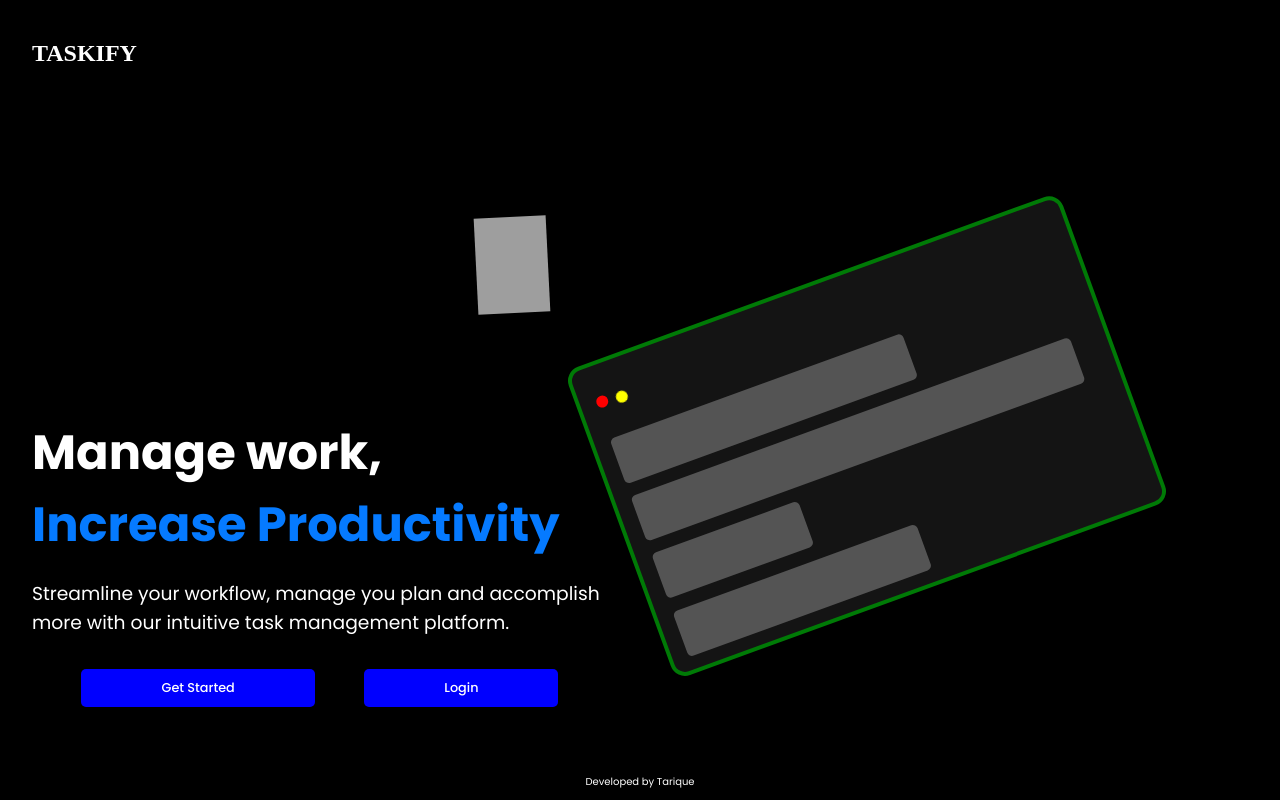
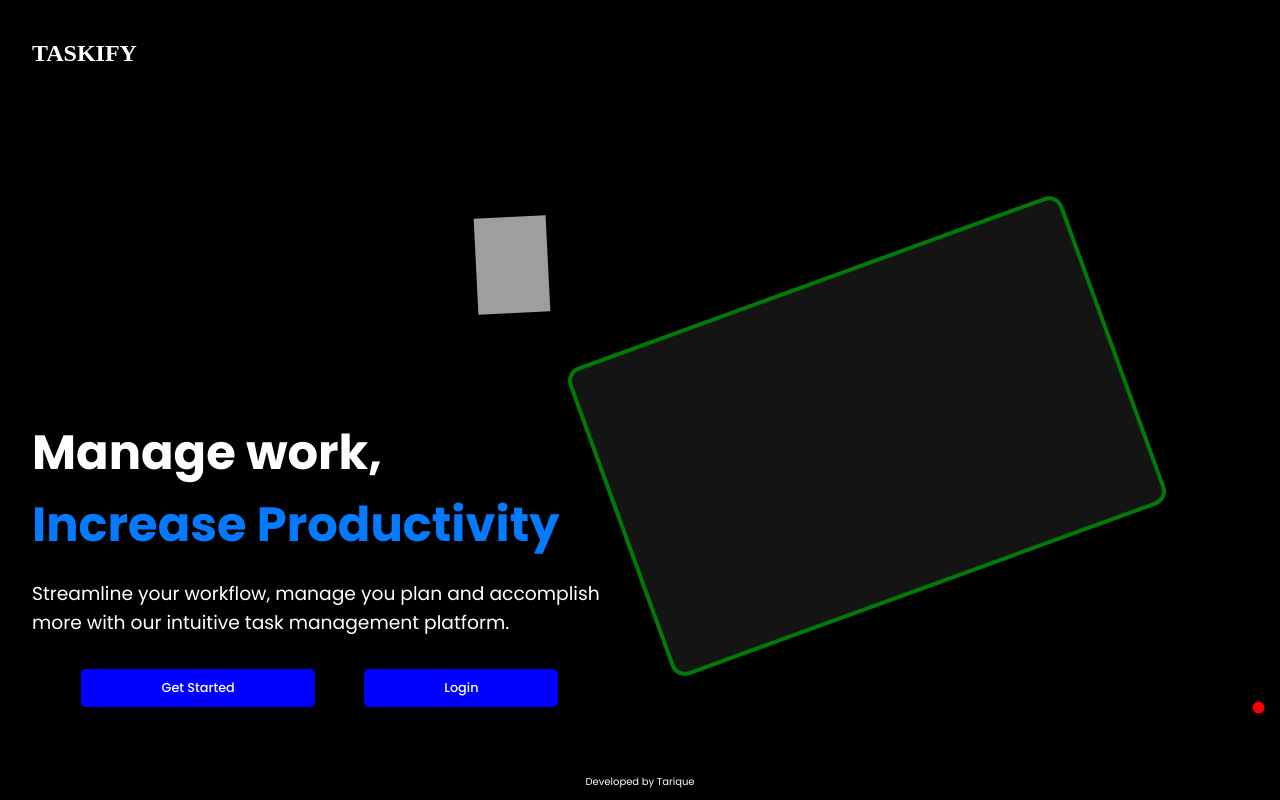
Before and after one commit to TariqueMdHasan/TASKIFY, a React (Create React App) app: page / in a window 1280 px wide. Built offline with nearby package versions, Linux system fonts and the light colour scheme; grey boxes are pictures that could not be loaded; a web font is replaced by a local one.

Commit message:
some animation added

```diff
--- a/src/pages/Landing.css
+++ b/src/pages/Landing.css
@@ -55,40 +55,70 @@
 .lp-blank2{
     height: 15%;
     width: 60%;
-    background-color: rgb(84, 84, 84);
+    /* background-color: rgb(84, 84, 84); */
     margin-left: 1rem;
     border-radius: 5px;
     cursor: pointer;
     transition: all 0.4s ease-in-out;
+    display: flex;
+    background-color: transparent;
+}
+.lp1{
+    height: 100%;
+    width: 4%;
+    /* background-color: rgb(84, 84, 84); */
+    transition: margin 0.2s ease;
+    /* border: 1px solid red; */
 }
 .lp-blank3{
     height: 15%;
     width: 90%;
-    background-color: rgb(84, 84, 84);
+    /* background-color: rgb(84, 84, 84); */
     margin-left: 1rem;
     border-radius: 5px;
     cursor: pointer;
     transition: all 0.4s ease-in-out;
+    display: flex;
+}
+.lp3{
+    height: 100%;
+    width: 4%;
+    /* border: 1px solid red; */
+    transition: margin 0.2s ease;
 }
 .lp-blank4{
     height: 15%;
     width: 30%;
-    background-color: rgb(84, 84, 84);
+    /* background-color: rgb(84, 84, 84); */
     margin-left: 1rem;
     border-radius: 5px;
     cursor: pointer;
     transition: all 0.4s ease-in-out;
+    display: flex;
+}
+.lp4{
+    height: 100%;
+    width: 6%;
+    /* border: 1px solid red; */
+    transition: margin 0.2s ease;
 }
 .lp-blank5{
     height: 15%;
     width: 50%;
-    background-color: rgb(84, 84, 84);
+    /* background-color: rgb(84, 84, 84); */
     margin-left: 1rem;
     border-radius: 5px;
     cursor: pointer;
     transition: all 0.4s ease-in-out;
+    display: flex;
 }
-.lp-blank5:hover, .lp-blank3:hover{
+.lp5{
+    height: 100%;
+    width: 4%;
+    /* border: 1px solid red; */
+    transition: margin 0.2s ease;
+}
+/* .lp-blank5:hover, .lp-blank3:hover{
     transform: scale(1.1);
     rotate: 20deg;
     z-index: 999;
@@ -97,7 +127,7 @@
     transform: scale(1.1);
     rotate: -20deg;
     z-index: 999;
-}
+}  */
 .lp-three-dot1{
     height: 12px;
     width: 12px;
@@ -207,3 +237,58 @@
     position: absolute;
     bottom: 0;
 }
+
+
+
+
+
+
+
+
+
+
+.lp-blank2 > div,
+.lp-blank3 > div,
+.lp-blank4 > div,
+.lp-blank5 > div {
+  transition: margin 0.2s ease;
+  background-color: rgb(84, 84, 84);
+}
+
+.lp-blank2 > div:hover,
+.lp-blank3 > div:hover,
+.lp-blank4 > div:hover,
+.lp-blank5 > div:hover {
+  margin-left: 5px;
+  margin-right: 5px;
+  margin-bottom: 3px;
+  transform: scale(1.2);
+}
+
+.lp-blank2 > div:hover + div,
+.lp-blank2 > div:hover ~ div:nth-child(n+2):nth-last-child(n+29),
+.lp-blank3 > div:hover + div,
+.lp-blank3 > div:hover ~ div:nth-child(n+2):nth-last-child(n+29),
+.lp-blank4 > div:hover + div,
+.lp-blank4 > div:hover ~ div:nth-child(n+2):nth-last-child(n+14),
+.lp-blank5 > div:hover + div,
+.lp-blank5 > div:hover ~ div:nth-child(n+2):nth-last-child(n+24) {
+  margin-left: 3px;
+  margin-right: 3px;
+  margin-bottom: 2px;
+  transform: scale(1.12);
+}
+
+.lp-blank2 > div:hover ~ div:nth-child(n+3):nth-last-child(n+28),
+.lp-blank2 > div:hover:nth-child(n+2) ~ div:nth-last-child(n+28),
+.lp-blank3 > div:hover ~ div:nth-child(n+3):nth-last-child(n+28),
+.lp-blank3 > div:hover:nth-child(n+2) ~ div:nth-last-child(n+28),
+.lp-blank4 > div:hover ~ div:nth-child(n+3):nth-last-child(n+13),
+.lp-blank4 > div:hover:nth-child(n+2) ~ div:nth-last-child(n+13),
+.lp-blank5 > div:hover ~ div:nth-child(n+3):nth-last-child(n+23),
+.lp-blank5 > div:hover:nth-child(n+2) ~ div:nth-last-child(n+23) {
+  margin-left: 2px;
+  margin-right: 2px;
+  margin-bottom: 1px;
+  transform: scale(1.05);
+}
--- a/src/pages/Landing.jsx
+++ b/src/pages/Landing.jsx
@@ -1,4 +1,4 @@
-import React, {useEffect, useRef} from 'react'
+import React, { useEffect, useRef } from 'react'
 import { useNavigate } from 'react-router-dom'
 import './Landing.css'
 import gsap from 'gsap'
@@ -20,13 +20,21 @@ function Landing() {
   const circle3Ref = useRef(null)
   const navigate = useNavigate()
 
-  useEffect(()=>{
+  useEffect(() => {
     const tl = gsap.timeline();
     const ap = gsap.timeline();
-    const bl = gsap.timeline();
+    // const bl = gsap.timeline();
+
+
+
+
+
+
+
 
     tl.fromTo(boxRef.current,
-      {x: 20,
+      {
+        x: 20,
         y: -50,
         ease: 'power3.in',
         duration: 1,
@@ -41,6 +49,40 @@ function Landing() {
           gsap.set(boxRef.current, { clearProps: 'rotate' }); // Clear inline rotate style
         },
       })
+      .fromTo(circle1Ref.current,
+        {
+          x: 1000,
+          y: 1000
+        }, {
+        x: 0,
+        y: 0,
+        duration: 4,
+        ease: 'power1.out',
+
+      }
+      ).fromTo(circle2Ref.current,
+        {
+          y: 1000,
+          x: 1000
+        }, {
+        x: 0,
+        y: 0,
+        duration: 0.5,
+        ease: "power1.out",
+
+      }
+      ).fromTo(circle3Ref.current,
+        {
+          x: 1000,
+          y: -1000
+        }, {
+        x: 0,
+        y: 0,
+        duration: 0.5,
+        ease: "power1.out",
+
+      }
+      )
       .fromTo(line1Ref.current,
         {
           width: "0%"
@@ -81,7 +123,7 @@ function Landing() {
     ap.fromTo(div1Ref.current,
       {
         x: -1000
-      },{
+      }, {
       x: 0,
       duration: 1,
       ease: 'power1.out'
@@ -89,7 +131,7 @@ function Landing() {
     ).fromTo(div2Ref.current,
       {
         x: -1000
-      },{
+      }, {
       x: 0,
       duration: 1,
       ease: 'power1.out'
@@ -97,7 +139,7 @@ function Landing() {
     ).fromTo(div3Ref.current,
       {
         x: -1000
-      },{
+      }, {
       x: 0,
       duration: 1,
       ease: 'power1.out'
@@ -105,44 +147,46 @@ function Landing() {
     ).fromTo(div4Ref.current,
       {
         x: -1000
-      },{
+      }, {
       x: 0,
       duration: 1,
       ease: 'power1.out'
     }
     );
-    bl.fromTo(circle1Ref.current,
-      {
-        x: -1000,
-      },{
-        x: 0,
-        duration: 4,
-        ease: 'power1.out',
+    // bl.fromTo(circle1Ref.current,
+    //   {
+    //     x: 1000,
+    //     y: 5000
+    //   },{
+    //     x: 0,
+    //     y: 0,
+    //     duration: 4,
+    //     ease: 'power1.out',
 
-      }
-    ).fromTo(circle2Ref.current,
-      {
-        y: 1000,
-        x:1000
-      },{
-        x: 0,
-        y: 0,
-        duration: 0.5,
-        ease: "power1.out",
+    //   }
+    // ).fromTo(circle2Ref.current,
+    //   {
+    //     y: 1000,
+    //     x:1000
+    //   },{
+    //     x: 0,
+    //     y: 0,
+    //     duration: 0.5,
+    //     ease: "power1.out",
 
-      }
-    ).fromTo(circle3Ref.current,
-      {
-        x: 1000,
-        y: -1000
-      },{
-        x: 0,
-        y: 0,
-        duration: 0.5,
-        ease: "power1.out",
+    //   }
+    // ).fromTo(circle3Ref.current,
+    //   {
+    //     x: 1000,
+    //     y: -1000
+    //   },{
+    //     x: 0,
+    //     y: 0,
+    //     duration: 0.5,
+    //     ease: "power1.out",
 
-      }
-    )
+    //   }
+    // )
 
 
 
@@ -163,7 +207,7 @@ function Landing() {
           <h2>TASKIFY</h2>
         </div>
         <div className="ld-left5">
-            <img src={Pen} alt="pen" className='pen' ref={imageRef}/>
+          <img src={Pen} alt="pen" className='pen' ref={imageRef} />
         </div>
         <div className="ld-left2" ref={div2Ref}>
           <h1><span className='ld-h1-w'>Manage work,</span> <br /> <span className='ld-h1-b'>Increase Productivity</span></h1>
@@ -174,8 +218,8 @@ function Landing() {
           </h3>
         </div>
         <div className="ld-left4" ref={div4Ref}>
-            <button className='ld-reg-btn' onClick={()=> navigate('/Registration')}>Get Started</button>
-            <button className='ld-log-btn' onClick={()=> navigate('/Login')}>Login</button>
+          <button className='ld-reg-btn' onClick={() => navigate('/Registration')}>Get Started</button>
+          <button className='ld-log-btn' onClick={() => navigate('/Login')}>Login</button>
         </div>
       </div>
       <div className="landing-con2">
@@ -185,10 +229,129 @@ function Landing() {
             <div className="lp-three-dot2" ref={circle2Ref}></div>
             <div className="lp-three-dot3" ref={circle3Ref}></div>
           </div>
-            <div ref={line1Ref}  className="lp-blank2"></div>
-            <div ref={line2Ref} className="lp-blank3"></div>
-            <div ref={line3Ref} className="lp-blank4"></div>
-            <div ref={line4Ref} className="lp-blank5"></div>
+          <div ref={line1Ref} className="lp-blank2">
+            <div className="lp-blacnk21 lp1"></div>
+            <div className="lp-blacnk22 lp1"></div>
+            <div className="lp-blacnk23 lp1"></div>
+            <div className="lp-blacnk24 lp1"></div>
+            <div className="lp-blacnk25 lp1"></div>
+            <div className="lp-blacnk26 lp1"></div>
+            <div className="lp-blacnk27 lp1"></div>
+            <div className="lp-blacnk28 lp1"></div>
+            <div className="lp-blacnk29 lp1"></div>
+            <div className="lp-blacnk210 lp1"></div>
+            <div className="lp-blacnk211 lp1"></div>
+            <div className="lp-blacnk212 lp1"></div>
+            <div className="lp-blacnk213 lp1"></div>
+            <div className="lp-blacnk214 lp1"></div>
+            <div className="lp-blacnk215 lp1"></div>
+            <div className="lp-blacnk216 lp1"></div>
+            <div className="lp-blacnk217 lp1"></div>
+            <div className="lp-blacnk218 lp1"></div>
+            <div className="lp-blacnk219 lp1"></div>
+            <div className="lp-blacnk220 lp1"></div>
+            <div className="lp-blacnk221 lp1"></div>
+            <div className="lp-blacnk222 lp1"></div>
+            <div className="lp-blacnk223 lp1"></div>
+            <div className="lp-blacnk224 lp1"></div>
+            <div className="lp-blacnk225 lp1"></div>
+            <div className="lp-blacnk226 lp1"></div>
+            <div className="lp-blacnk227 lp1"></div>
+            <div className="lp-blacnk228 lp1"></div>
+            <div className="lp-blacnk229 lp1"></div>
+            <div className="lp-blacnk230 lp1"></div>
+          </div>
+          <div ref={line2Ref} className="lp-blank3">
+            <div className="lp3-blank1 lp3"></div>
+            <div className="lp3-blank2 lp3"></div>
+            <div className="lp3-blank3 lp3"></div>
+            <div className="lp3-blank4 lp3"></div>
+            <div className="lp3-blank5 lp3"></div>
+            <div className="lp3-blank6 lp3"></div>
+            <div className="lp3-blank7 lp3"></div>
+            <div className="lp3-blank8 lp3"></div>
+            <div className="lp3-blank9 lp3"></div>
+            <div className="lp3-blank10 lp3"></div>
+            <div className="lp3-blank11 lp3"></div>
+            <div className="lp3-blank12 lp3"></div>
+            <div className="lp3-blank13 lp3"></div>
+            <div className="lp3-blank14 lp3"></div>
+            <div className="lp3-blank15 lp3"></div>
+            <div className="lp3-blank16 lp3"></div>
+            <div className="lp3-blank17 lp3"></div>
+            <div className="lp3-blank18 lp3"></div>
+            <div className="lp3-blank19 lp3"></div>
+            <div className="lp3-blank20 lp3"></div>
+            <div className="lp3-blank21 lp3"></div>
+            <div className="lp3-blank22 lp3"></div>
+            <div className="lp3-blank23 lp3"></div>
+            <div className="lp3-blank24 lp3"></div>
+            <div className="lp3-blank25 lp3"></div>
+            <div className="lp3-blank26 lp3"></div>
+            <div className="lp3-blank27 lp3"></div>
+            <div className="lp3-blank28 lp3"></div>
+            <div className="lp3-blank29 lp3"></div>
+            <div className="lp3-blank30 lp3"></div>
+            <div className="lp3-blank31 lp3"></div>
+            <div className="lp3-blank32 lp3"></div>
+            <div className="lp3-blank33 lp3"></div>
+            <div className="lp3-blank34 lp3"></div>
+            <div className="lp3-blank35 lp3"></div>
+            <div className="lp3-blank36 lp3"></div>
+            <div className="lp3-blank37 lp3"></div>
+            <div className="lp3-blank38 lp3"></div>
+            <div className="lp3-blank39 lp3"></div>
+            <div className="lp3-blank40 lp3"></div>
+            <div className="lp3-blank41 lp3"></div>
+            <div className="lp3-blank42 lp3"></div>
+            <div className="lp3-blank43 lp3"></div>
+            <div className="lp3-blank44 lp3"></div>
+            <div className="lp3-blank45 lp3"></div>
+          </div>
+          <div ref={line3Ref} className="lp-blank4">
+            <div className="lp4-blank1 lp4"></div>
+            <div className="lp4-blank2 lp4"></div>
+            <div className="lp4-blank3 lp4"></div>
+            <div className="lp4-blank4 lp4"></div>
+            <div className="lp4-blank5 lp4"></div>
+            <div className="lp4-blank6 lp4"></div>
+            <div className="lp4-blank7 lp4"></div>
+            <div className="lp4-blank8 lp4"></div>
+            <div className="lp4-blank9 lp4"></div>
+            <div className="lp4-blank10 lp4"></div>
+            <div className="lp4-blank11 lp4"></div>
+            <div className="lp4-blank12 lp4"></div>
+            <div className="lp4-blank13 lp4"></div>
+            <div className="lp4-blank14 lp4"></div>
+            <div className="lp4-blank15 lp4"></div>
+          </div>
+          <div ref={line4Ref} className="lp-blank5">
+            <div className="lp5-blank1 lp5"></div>
+            <div className="lp5-blank2 lp5"></div>
+            <div className="lp5-blank3 lp5"></div>
+            <div className="lp5-blank4 lp5"></div>
+            <div className="lp5-blank5 lp5"></div>
+            <div className="lp5-blank6 lp5"></div>
+            <div className="lp5-blank7 lp5"></div>
+            <div className="lp5-blank8 lp5"></div>
+            <div className="lp5-blank9 lp5"></div>
+            <div className="lp5-blank10 lp5"></div>
+            <div className="lp5-blank11 lp5"></div>
+            <div className="lp5-blank12 lp5"></div>
+            <div className="lp5-blank13 lp5"></div>
+            <div className="lp5-blank14 lp5"></div>
+            <div className="lp5-blank15 lp5"></div>
+            <div className="lp5-blank16 lp5"></div>
+            <div className="lp5-blank17 lp5"></div>
+            <div className="lp5-blank18 lp5"></div>
+            <div className="lp5-blank19 lp5"></div>
+            <div className="lp5-blank20 lp5"></div>
+            <div className="lp5-blank21 lp5"></div>
+            <div className="lp5-blank22 lp5"></div>
+            <div className="lp5-blank23 lp5"></div>
+            <div className="lp5-blank24 lp5"></div>
+            <div className="lp5-blank25 lp5"></div>
+          </div>
         </div>
       </div>
       <p className='developer'>Developed by Tarique</p>
```
Lines whose indentation alone changed are shown as unchanged.
